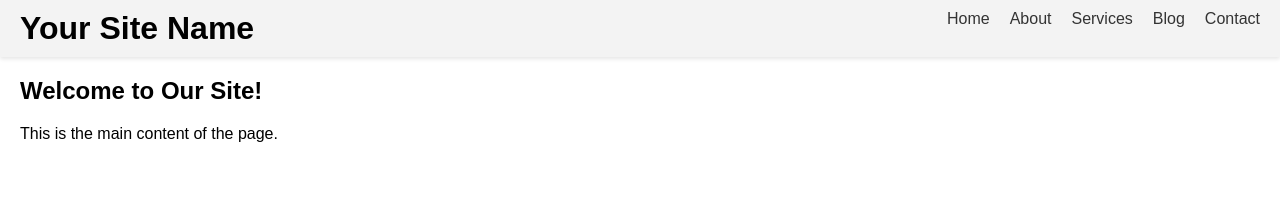
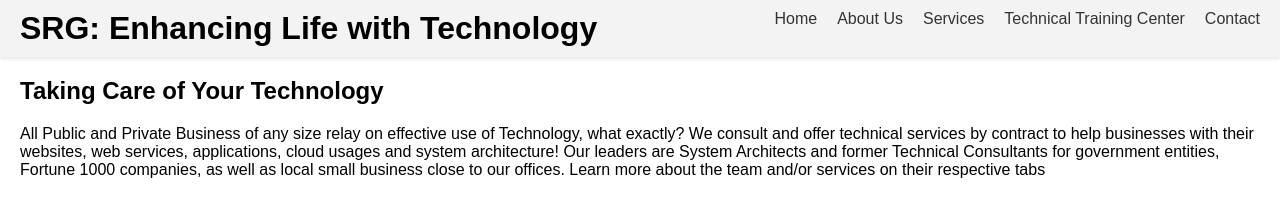
Before and after one commit to saberrg/srgHome2, a website built with webpack: page index.html in a window 1280 px wide. Built offline with nearby package versions, Linux system fonts and the light colour scheme.

Commit message:
html update

```diff
--- a/index.html
+++ b/index.html
@@ -3,20 +3,20 @@
 <head>
     <meta charset="UTF-8">
     <meta name="viewport" content="width=device-width, initial-scale=1.0">
-    <title>Your Site Name</title>
+    <title>SRG Systems</title>
     <link rel="stylesheet" href="css/style.css">
 </head>
 <body>
     <header>
         <div class="header-left">
-            <h1>Your Site Name</h1>
+            <h1>SRG: Enhancing Life with Technology</h1>
         </div>
         <nav class="header-right">
             <ul>
                 <li><a href="#">Home</a></li>
-                <li><a href="#">About</a></li>
+                <li><a href="#">About Us</a></li>
                 <li><a href="#">Services</a></li>
-                <li><a href="#">Blog</a></li>
+                <li><a href="#">Technical Training Center</a></li>
                 <li><a href="#">Contact</a></li>
             </ul>
         </nav>
@@ -24,8 +24,13 @@
 
     <main>
         <section>
-            <h2>Welcome to Our Site!</h2>
-            <p>This is the main content of the page.</p>
+            <h2>
+              Taking Care of Your Technology
+            </h2>
+            <p>All Public and Private Business of any size relay on effective use of Technology, what exactly? We consult and offer technical services by contract
+              to help businesses with their websites, web services, applications, cloud usages and system architecture!
+              Our leaders are System Architects and former Technical Consultants for government entities, Fortune 1000 companies, as well as local small business close to our offices.
+            Learn more about the team and/or services on their respective tabs</p>
             <!-- Add more content here as needed -->
         </section>
     </main>
```
